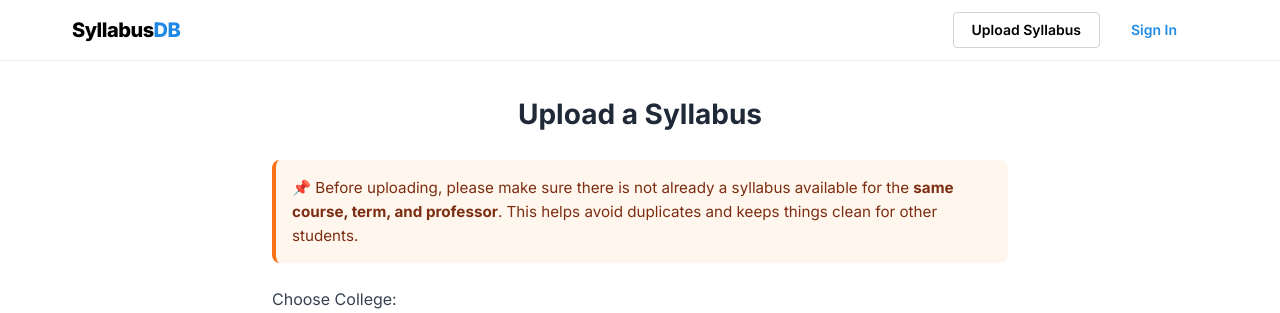
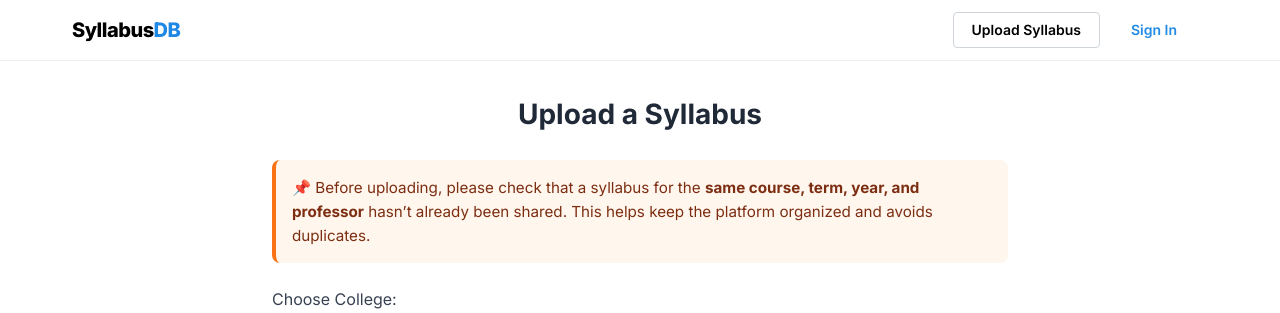
Before and after one commit to Nawang17/SyllabusDB, a React (Vite) app: page /uploadSyllabus in a window 1280 px wide. Shown: the top 313 px of the page. Built offline with nearby package versions, Linux system fonts and the light colour scheme; no server answers; the database is empty.

Commit message:
refactor UploadSyllabusPage warning message; clarify instructions for avoiding duplicate syllabus uploads

```diff
--- a/src/pages/UploadSyllabusPage.jsx/UploadSyllabusPage.jsx
+++ b/src/pages/UploadSyllabusPage.jsx/UploadSyllabusPage.jsx
@@ -229,9 +229,10 @@ export default function UploadSyllabus() {
     <div className="upload-page">
       <h2>Upload a Syllabus</h2>
       <p className="upload-warning">
-        📌 Before uploading, please make sure there is not already a syllabus
-        available for the <strong>same course, term, and professor</strong>.
-        This helps avoid duplicates and keeps things clean for other students.
+        📌 Before uploading, please check that a syllabus for the{" "}
+        <strong>same course, term, year, and professor</strong> hasn’t already
+        been shared. This helps keep the platform organized and avoids
+        duplicates.
       </p>
 
       <form className="upload-form" onSubmit={handleSubmit}>
```
